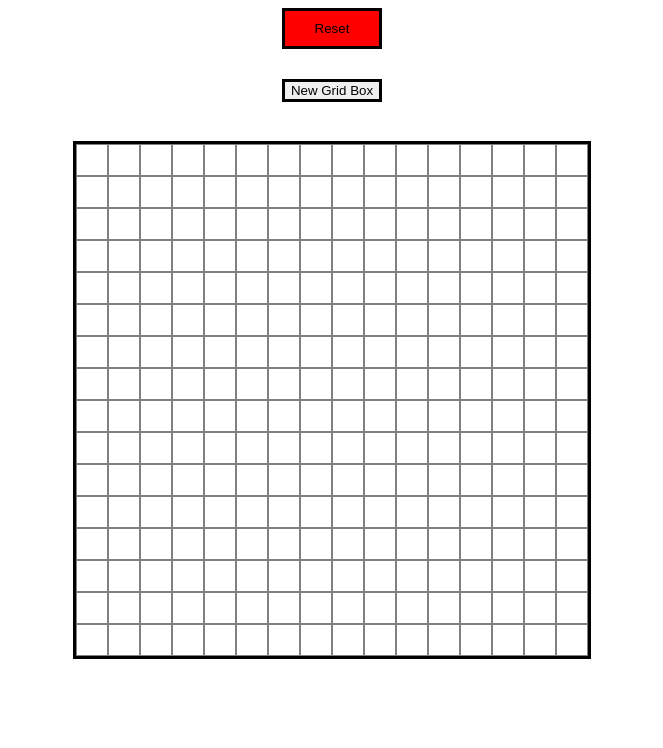
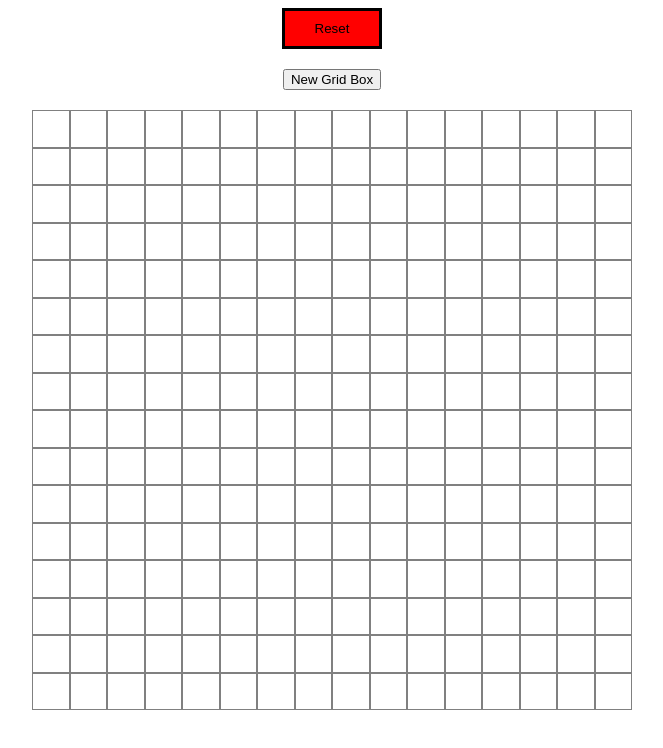
Before and after one commit to Wong-WS/project-etch_a_sketch, a plain HTML site: page index.html in a window 1280 px wide. Both pictures are taken after a click on the button "Reset". Shown: the whole page, without its empty margins (308-971 px from the left). Drawn offline with Linux system fonts and the light colour scheme.

Commit message:
added newgrid options

```diff
--- a/scripts.js
+++ b/scripts.js
@@ -1,23 +1,24 @@
 const container = document.getElementById("container");
+let numDivs = 16; // Initialize with default value
+
 //Hovers effect (works on black color only)//
 function makeDivs(numDivs) {
-    for (let d = 0; d < numDivs; d++){
-        let cells = document.createElement("div");
-        container.appendChild(cells)
-        cells.addEventListener("mouseover", function () {
+    for (let d = 0; d < numDivs * numDivs; d++){
+        let cell = document.createElement("div");
+        cell.classList.add("cell");
+        container.appendChild(cell);
+        cell.addEventListener("mouseover", function () {
             this.style.backgroundColor = "black";
         });
     }
 }
 
-makeDivs(256);
-
-
-const divs = document.querySelectorAll("div");
+makeDivs(numDivs);
 //Reset Divs to white colored background//
 function resetDivs() {
-    divs.forEach((div) => {
-        div.style.backgroundColor = "white";
+    const gridCells = document.querySelectorAll(".cell");
+    gridCells.forEach((cell) => {
+        cell.style.backgroundColor = "white";
     });
 }
 
@@ -25,8 +26,36 @@ const resetBtn = document.querySelector(".resetBtn");
 //Reset Divs button//
 resetBtn.addEventListener("click", resetDivs);
 
-const newGrid = document.querySelector(".newGrid");
+const newGridBtn = document.querySelector(".newGrid");
+//User Input for New Grid Box//
+newGridBtn.addEventListener("click", () => {
+    const newSize = prompt("Enter a number of squares per side (maximum 100):");
+    if (newSize <= 100) {
+        clearGrid();
+        numDivs = newSize;
+        makeDivs(numDivs);
+    } else {
+        alert("Please enter a value less than or equal to 100.");
+    }
+})
 
-// function newGrid() {
+//Clear Grid//
+function clearGrid() {
+    const gridCells = document.querySelectorAll(".cell");
+    gridCells.forEach((cell) => {
+        cell.style.backgroundColor = "white";
+        cell.remove();
+    })
+}
+// function newDivs() {
+//     const newSize = prompt("Enter a number of squares per side (maximum 100) :");
+//     if (newSize <= 100) {
+//         resetDivs();
+//         numDivs = newSize;
+//         makeDivs(numDivs);
+//     } else {
+//         alert("Please enter a value less than or equal to 100.");
+//     }
+// }
 
-// }
+// newGridBtn.addEventListener("click", newDivs);
--- a/styles.css
+++ b/styles.css
@@ -1,21 +1,17 @@
 #container {
-    display: grid;
-    grid-template-columns: repeat(16, auto);
-    width: auto;
-    height: auto;
-    border: 3px solid black;
-    margin: 0 auto;
-    position: absolute;
-    top: 50%;
-    left: 50%;
-    transform: translate(-50%, -50%);
+    display: flex;
+    flex-wrap: wrap;
+    width: 600px;
+    margin: 20px auto;
 }
 
-#container > div {
-    width: 30px;
-    height: 30px;
+.cell {
     border: 1px solid gray;
+    width: calc(600px / 16);
+    height: calc(600px / 16);
+    box-sizing: border-box;
 }
+
 
 .resetBtn {
     background-color: red;
@@ -28,10 +24,6 @@
 }
 
 .newGrid {
-    border: 3px solid black;
-    display: block;
-    width: fit-content;
-    margin: 30px auto;
-    text-align: center;
-    padding: 10px auto;
+    display: flex;
+    margin: 20px auto;
 }
```
